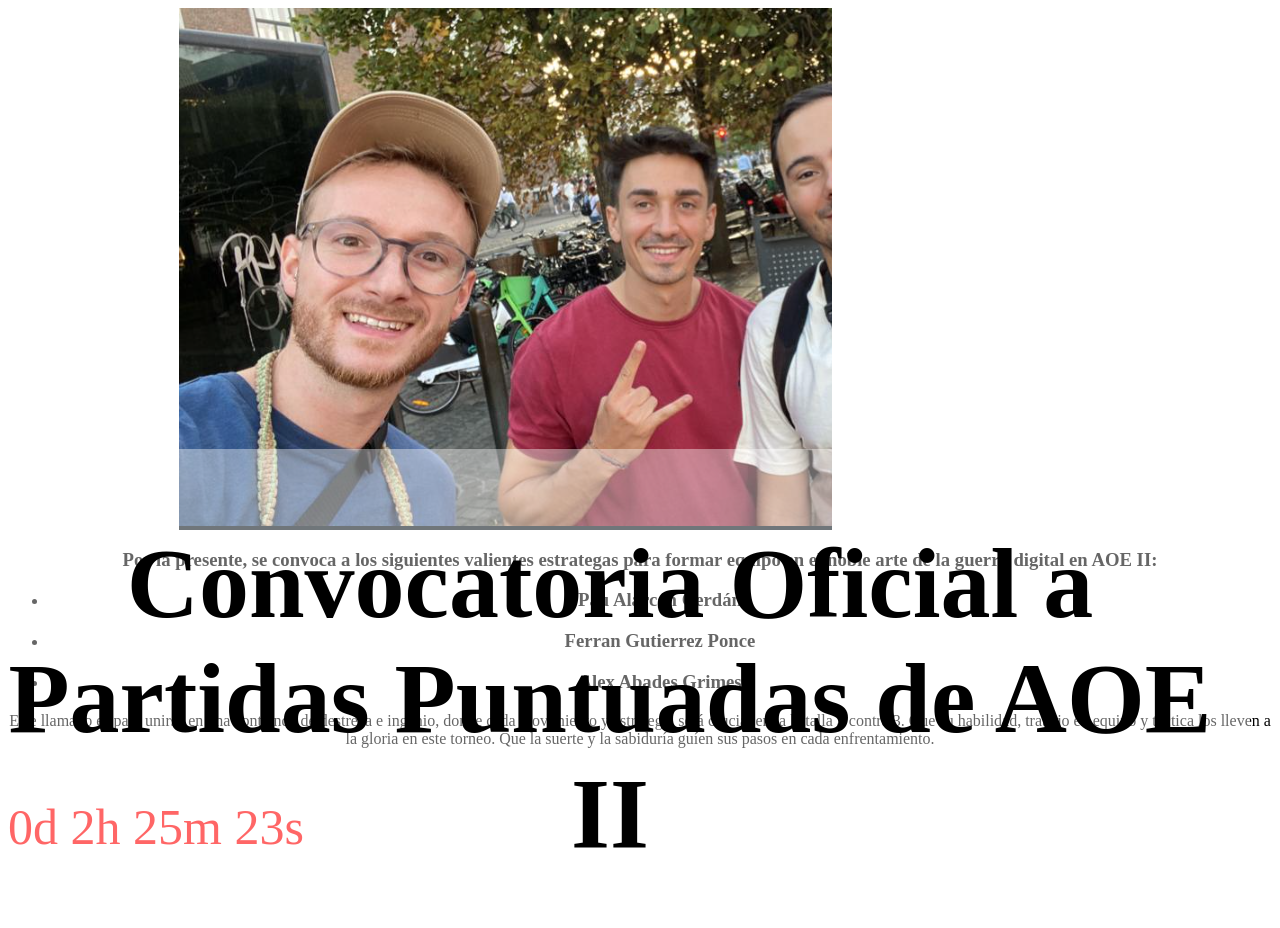
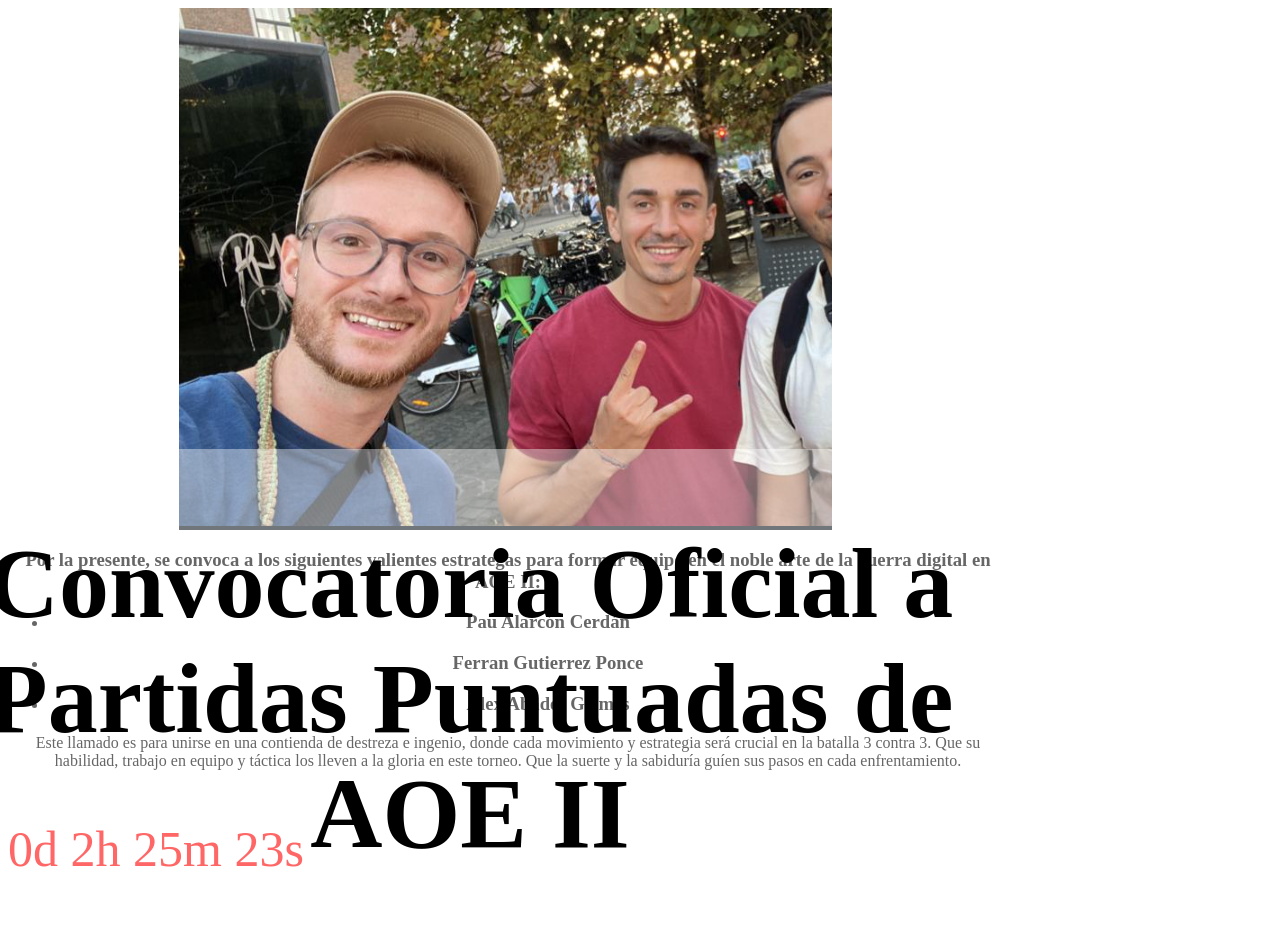
Before and after one commit to AlexAbades/alexabades.github.io, a Jekyll site: the page about.html, which Jekyll copies as it is, in a window 1280 px wide. Built offline with Jekyll 4.4.1, drawn with Linux system fonts in a browser that asks for light colours; before the commit the page ends 906 px from its top, so only the background shows below that.

Commit message:
Update about.html

```diff
--- a/about.html
+++ b/about.html
@@ -75,6 +75,7 @@
  #text {
     font-family: 'Cursive'; /* Estilo de fuente cursiva */
     text-align: center;
+    max-width: 1000px
  }
 </style>
 
```
